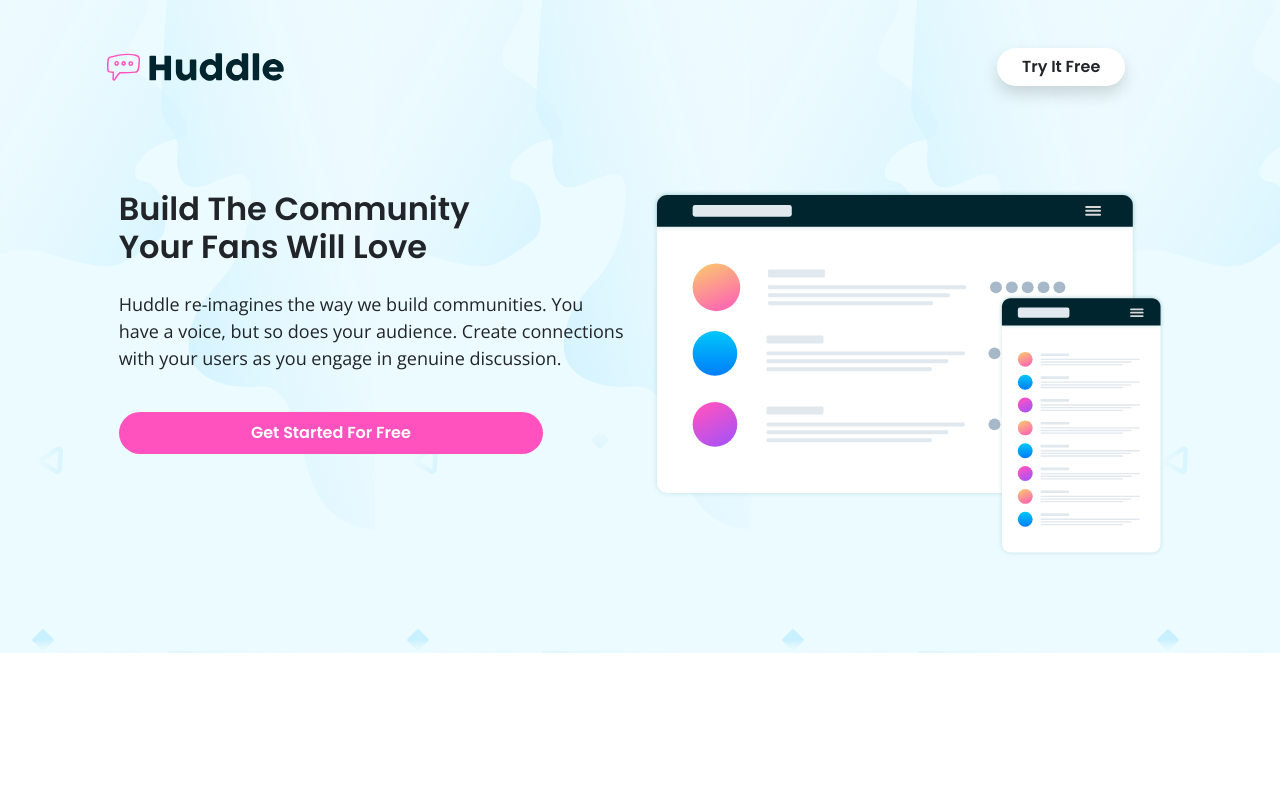
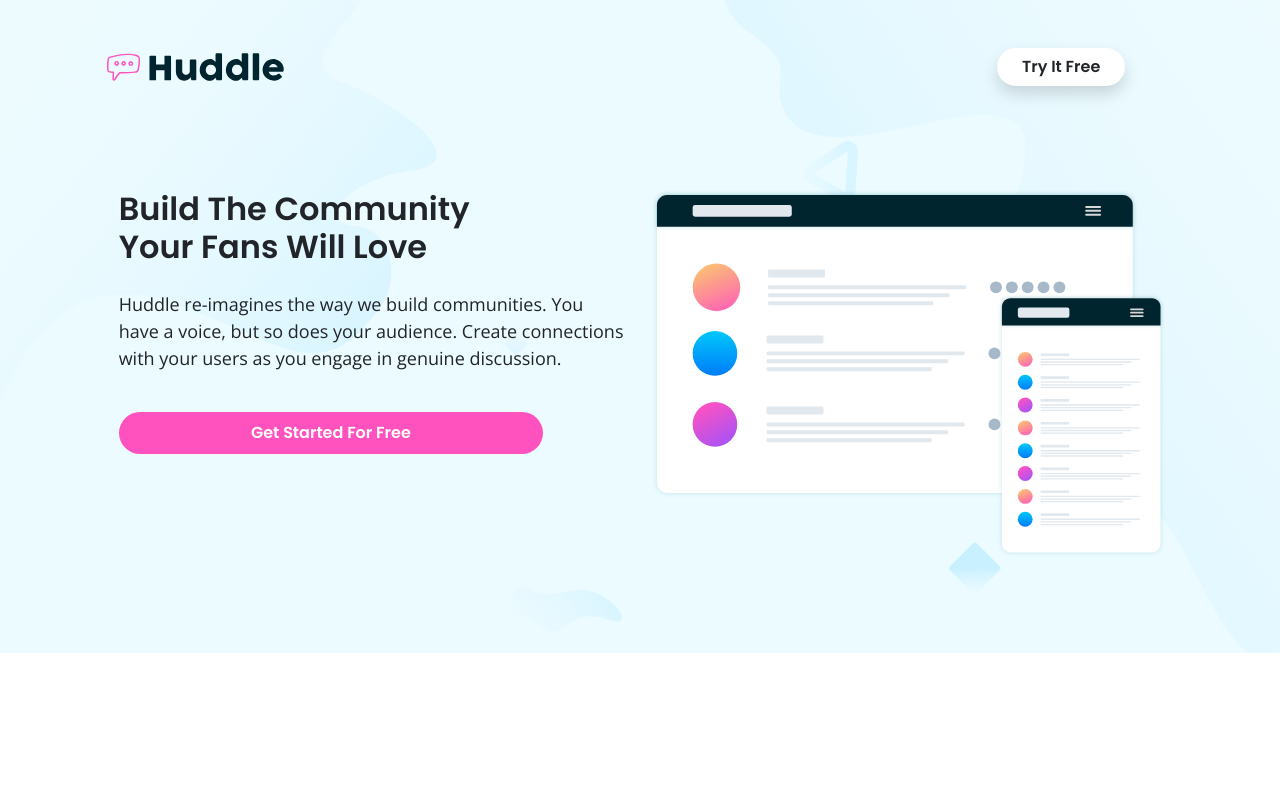
Before and after one commit to BrightCoders-Institute/reto-diseno-web-bcmay23-jdg-t2, a plain HTML site: page index.html in a window 1280 px wide. Shown: the top 800 px of the page. Drawn offline with nearby package versions, Linux system fonts and the light colour scheme.

Commit message:
changes to background
co-authored-by: hugocruz1234 cruzhugo1997@gmail.com
co-authored-by: sr-meh hector.m.rm@hotmail.com
co-authored-by: jcardenas0 jcardenas0@ucol.mx

```diff
--- a/css/style.css
+++ b/css/style.css
@@ -32,8 +32,9 @@ h2 {
 }
 
 .bg-mobile {
-  background-image: url("/img/bg-hero-mobile.svg");
+  background-image: url("/img/bg-hero-desktop.svg");
   background-color: hsl(193, 100%, 96%);
+  background-repeat: no-repeat;
   position: relative;
   padding-top: 100px;
   top: -100px;
```
